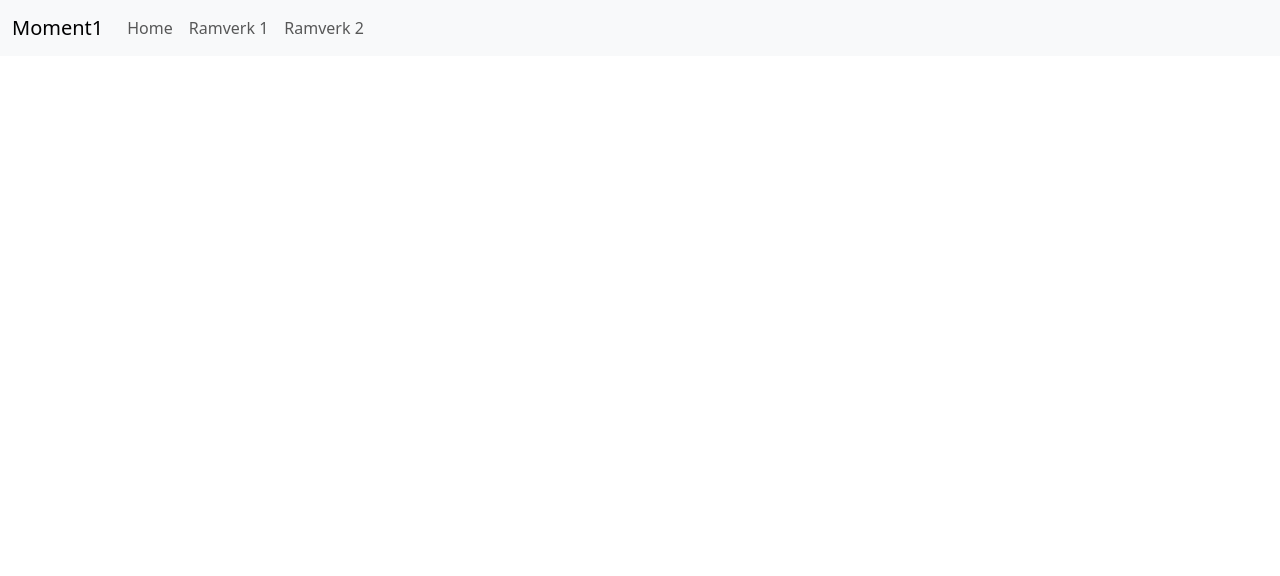
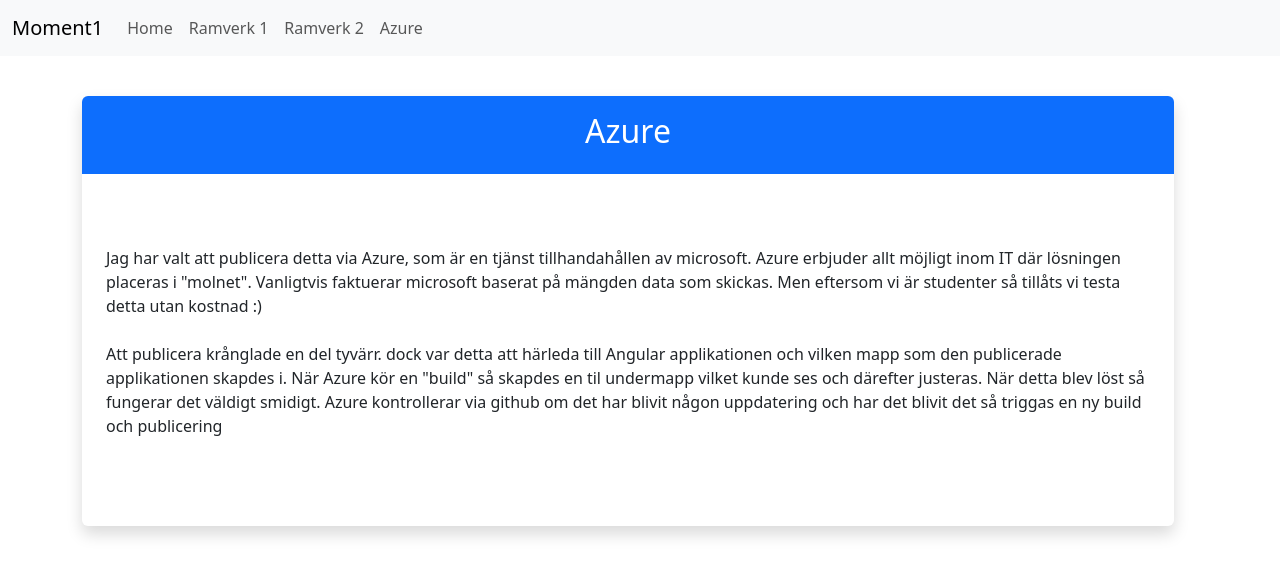
Before and after one commit to Nirren92/angular-bootstrap, an Angular app: page /azure in a window 1280 px wide. Before the commit this address led to /. Shown: the top 576 px of the page. Built offline with nearby package versions, Linux system fonts and the light colour scheme.

Commit message:
klart :)

```diff
--- a/src/app/app.routes.ts
+++ b/src/app/app.routes.ts
@@ -3,10 +3,12 @@
 import { StartComponent } from './start/start.component';
 import { Ramverk1Component } from './ramverk1/ramverk1.component';
 import { Ramverk2Component } from './ramverk2/ramverk2.component';
+import { AzureComponent } from './azure/azure.component';
 
 export const routes: Routes = [
    { path:'start', component:StartComponent},
    { path:'ramverk1', component:Ramverk1Component},
    { path:'ramverk2', component:Ramverk2Component},
+   { path:'azure', component:AzureComponent},
    {path:'', redirectTo:'/start', pathMatch:'full'}
 ];
--- /dev/null
+++ b/src/app/azure/azure.component.html
@@ -0,0 +1,19 @@
+<div class="container">
+    <div class="d-flex flex-column flex-md-row justify-content-between">
+        <div class="rounded shadow p-0 mb-4 me-md-4 w-100">
+            <div class="bg-primary py-3 rounded-top" >
+                    <h2 class="text-center text-white  " >Azure</h2>
+                </div>
+               <div class="p-4" >
+                <p class="text-left py-5 " >
+                    Jag har valt att publicera detta via Azure, som är en tjänst tillhandahållen av microsoft. Azure erbjuder allt möjligt inom IT där lösningen placeras i "molnet". Vanligtvis faktuerar microsoft baserat på mängden data som skickas.
+
+                    Men eftersom vi är studenter så tillåts vi testa detta utan kostnad :)
+
+                    <br><br>
+                    Att publicera krånglade en del tyvärr. dock var detta att härleda till Angular applikationen och vilken mapp som den publicerade applikationen skapdes i. När Azure kör en "build" så skapdes en til undermapp vilket kunde ses och därefter justeras. När detta blev löst så fungerar det väldigt smidigt. Azure kontrollerar via github om det har blivit någon uppdatering och har det blivit det så triggas en ny build och publicering
+                </p>
+               </div>
+            </div>
+        </div>
+  </div>
--- /dev/null
+++ b/src/app/azure/azure.component.scss
@@ -0,0 +1 @@
+@import 'bootstrap/dist/css/bootstrap.min.css';
--- a/src/app/mainmenu/mainmenu.component.html
+++ b/src/app/mainmenu/mainmenu.component.html
@@ -16,7 +16,9 @@
         <li class="nav-item">
           <a class="nav-link" routerLink="ramverk2">Ramverk 2</a>
         </li>
-
+        <li class="nav-item">
+          <a class="nav-link" routerLink="azure">Azure</a>
+        </li>
       </ul>
     </div>
   </div>
--- a/src/app/start/start.component.html
+++ b/src/app/start/start.component.html
@@ -1,9 +1,14 @@
 <div class="container">
-    <div class="row text-center">
-      <!-- Kolumn för H1 och text -->
-      <div class="col-12">
-        <h1 class="display-4">Din Huvudrubrik</h1>
-        <p class="lead">Detta är den tillhörande texten som förklarar eller beskriver något om rubriken.</p>
+  <div class="d-flex flex-column flex-md-row justify-content-between">
+      <div class="rounded shadow p-0 mb-4 me-md-4 w-100">
+          <div class="bg-primary py-3 rounded-top" >
+                  <h2 class="text-center text-white  " >Start</h2>
+              </div>
+             <div class="p-4" >
+              <p class=" text-center" >
+
+              Bootstrap och tailwind             </p>
+             </div>
+          </div>
       </div>
-    </div>
-  </div>
+</div>
```
Also changed, not shown: src/app/azure/azure.component.ts (added, +12 -0 lines), 1 other file (tests, documents, lock files or other folders).
